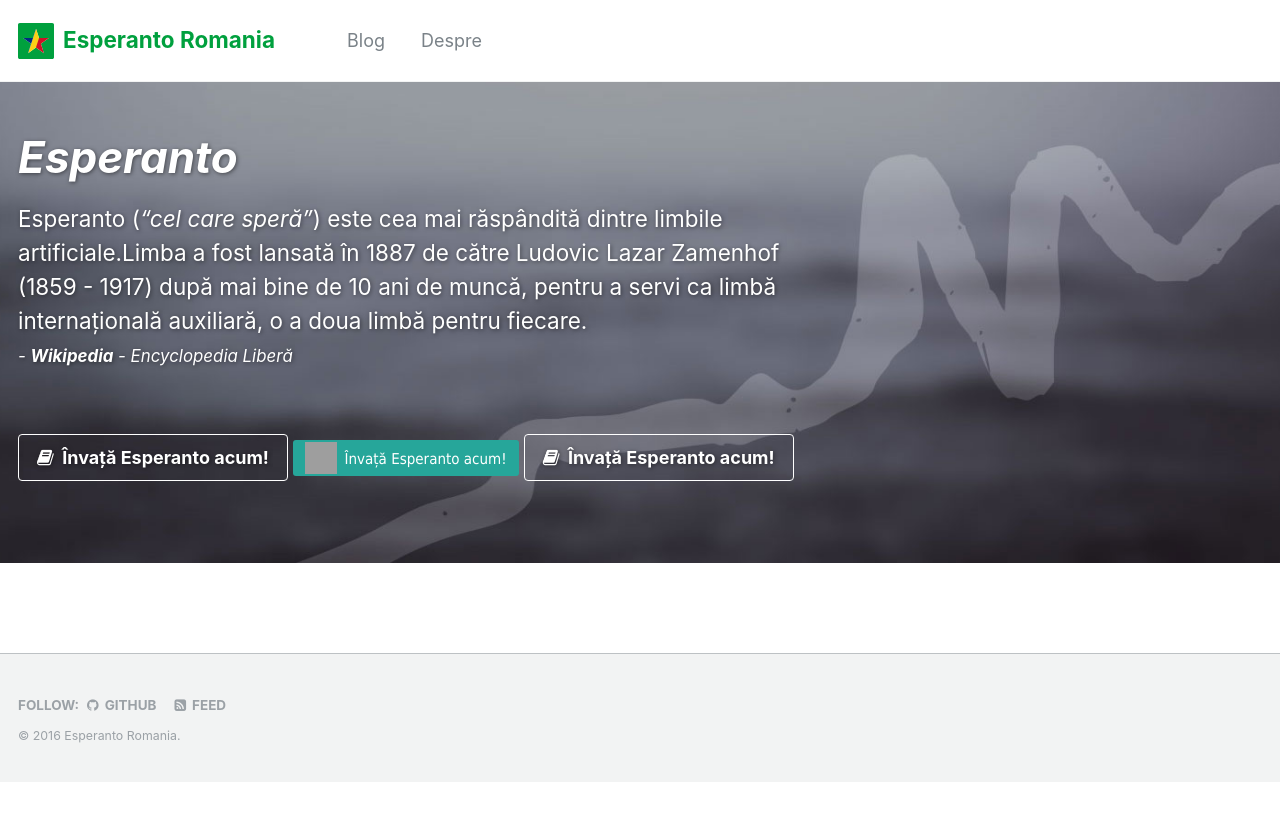
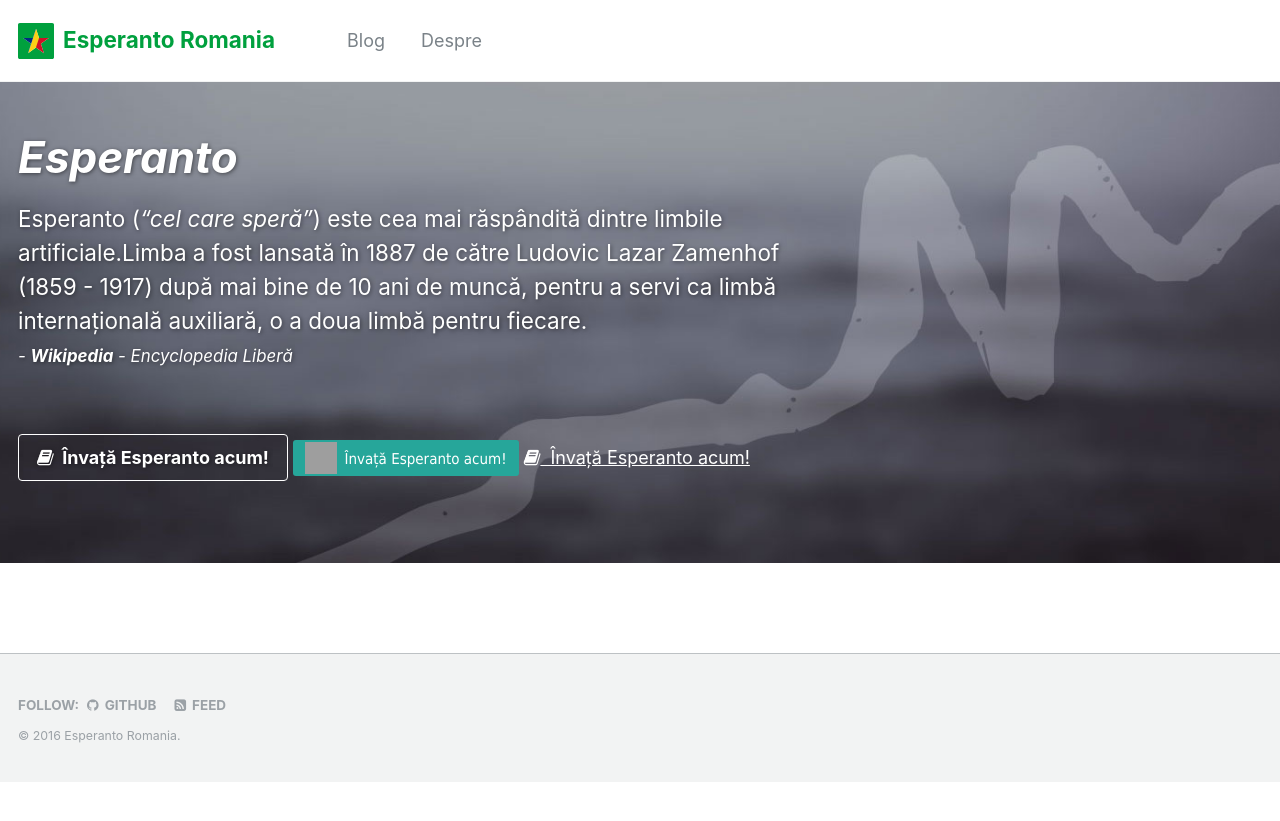
Before and after one commit to esperanto-ro/esperanto-ro.github.io, a Jekyll site: the page built from _pages/home.md, in a window 1280 px wide. Shown: the top 821 px of the page. Built offline with Jekyll 4.4.1, drawn with Linux system fonts in a browser that asks for light colours; grey boxes are pictures that could not be loaded.

Commit message:
Customize third cta button on home page

```diff
--- a/_includes/page__hero.html
+++ b/_includes/page__hero.html
@@ -67,7 +67,8 @@
           <!-- <a href="{{ cta_second_path }}" class="btn btn--light-outline btn--large">{{ page.header.cta_second_label | default: site.data.ui-text[site.locale].more_label }}</a> -->
         {% endif %}
         {% if page.header.cta_third_url %}
-          <a href="{{ cta_third_path }}" class="btn btn--light-outline btn--large">{{ page.header.cta_third_label | default: site.data.ui-text[site.locale].more_label }}</a>
+          <a href="{{ cta_third_path }}">{{ page.header.cta_third_label | default: site.data.ui-text[site.locale].more_label }}</a>
+          <!-- <a href="{{ cta_third_path }}" class="btn btn--light-outline btn--large">{{ page.header.cta_third_label | default: site.data.ui-text[site.locale].more_label }}</a> -->
         {% endif %}
         </p>
       {% endif %}
```
